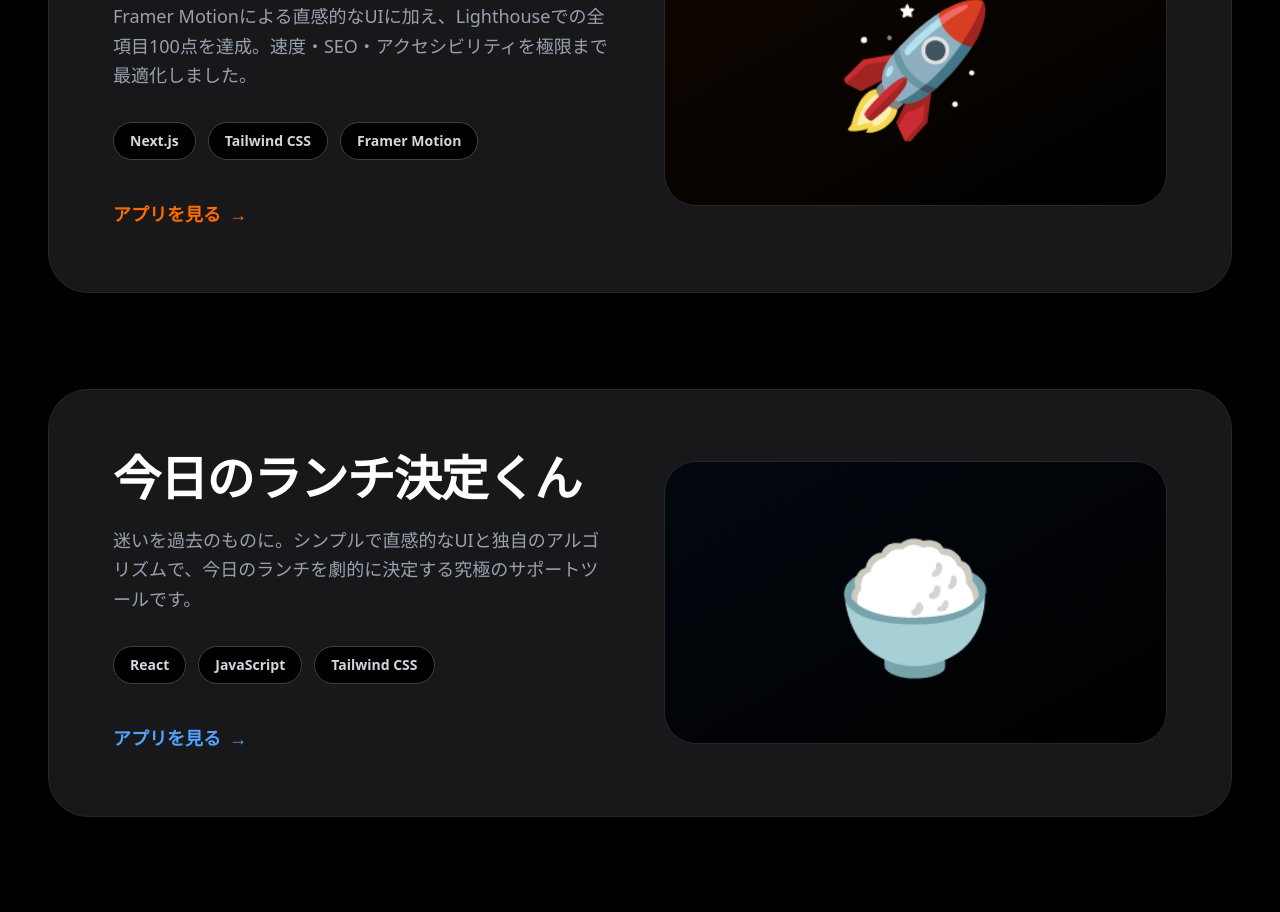
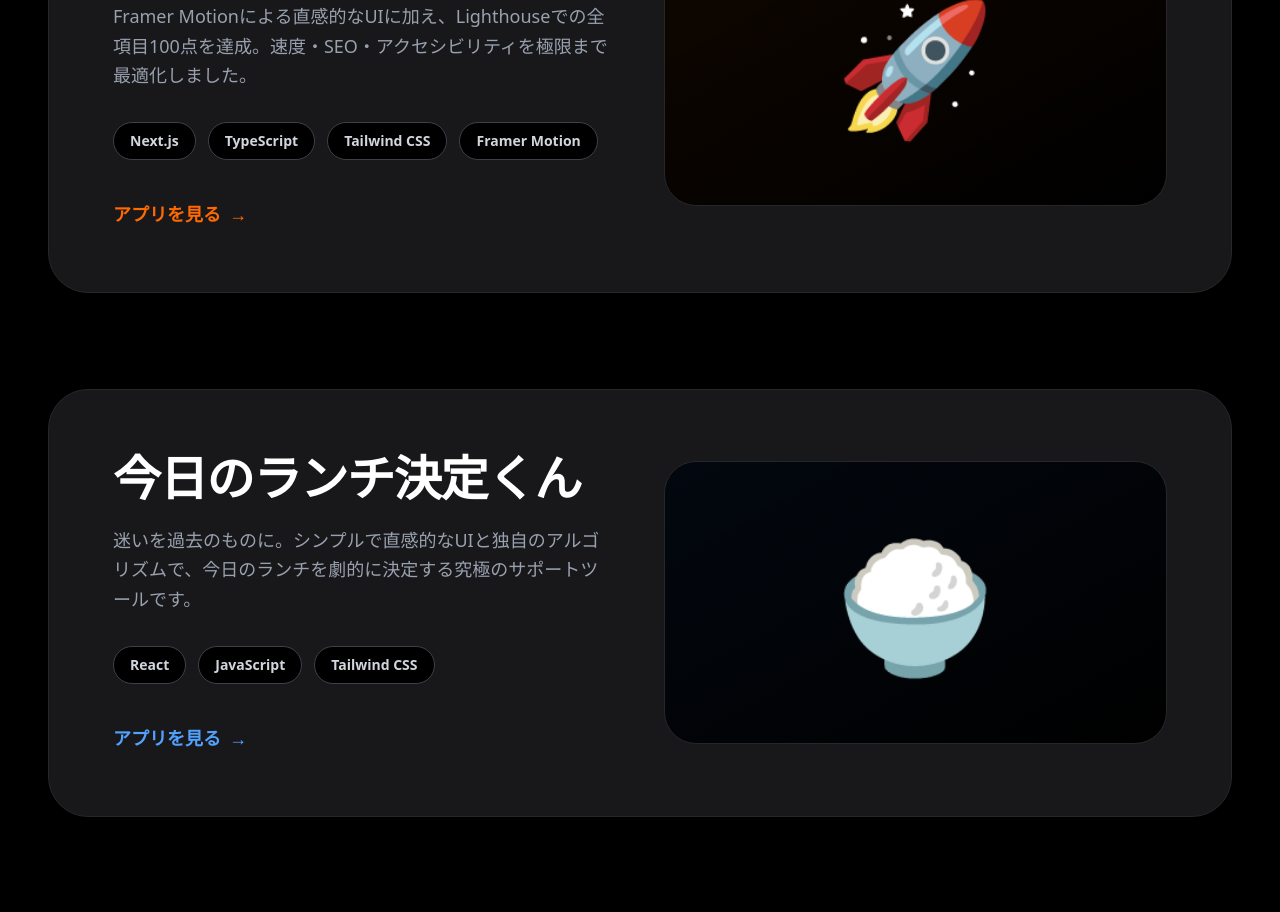
Before and after one commit to okayuharuki/haruki-nextfolio-v2, a Next.js app: page / in a window 1280 px wide. Shown: the part 4180-5092 px from the top of the page. Built offline with nearby package versions, Linux system fonts and the light colour scheme; no server answers.

Commit message:
テキスト追加

```diff
--- a/app/_lib/data.ts
+++ b/app/_lib/data.ts
@@ -20,7 +20,7 @@ export const PROJECTS_DATA: Project[] = [
     description:
       "Next.jsとTypeScriptで構築。最新のモダンWebデザインとFramer Motionによる直感的なUIに加え、Lighthouseでの全項目100点を達成。速度・SEO・アクセシビリティを極限まで最適化しました。",
     icon: "🚀",
-    tags: ["Next.js", "Tailwind CSS", "Framer Motion"],
+    tags: ["Next.js", "TypeScript", "Tailwind CSS", "Framer Motion"],
     link: "#",
     accentColor: "text-orange-500", // オレンジ色の文字
     gradientFrom: "from-orange-500/20", // オレンジ色の光
```
